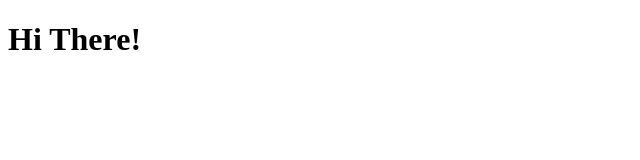
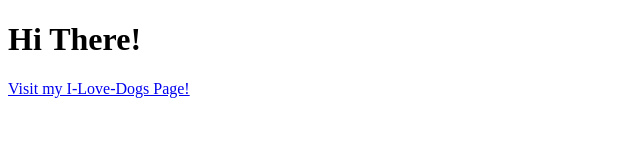
Before and after one commit to udugam/udugam.github.io, a plain HTML site: page index.html in a window 1280 px wide. Shown: the whole page, without its empty margins (0-640 px from the left). Drawn offline with Linux system fonts and the light colour scheme.

Commit message:
added I-Love-Dogs

```diff
--- a/index.html
+++ b/index.html
@@ -8,5 +8,6 @@
 </head>
 <body>
     <h1>Hi There!</h1>
+    <a href="https://udugam.github.io/I-Love-Dogs/">Visit my I-Love-Dogs Page!</a>
 </body>
 </html>
```
